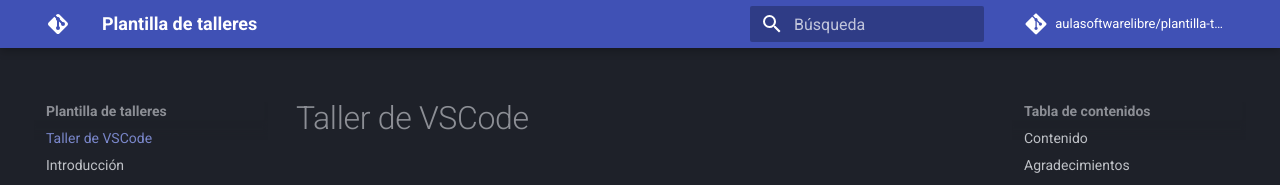
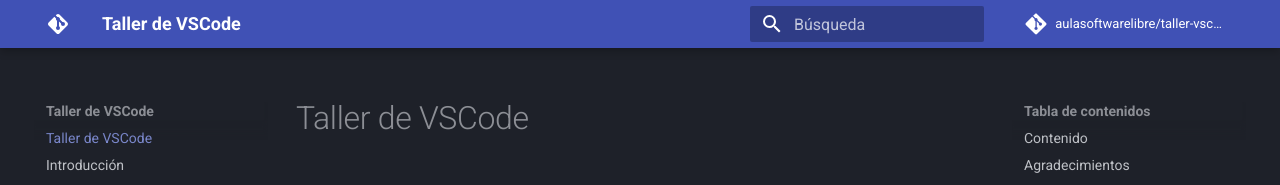
Before and after one commit to aulasoftwarelibre/taller-vscode, an MkDocs documentation site: the page built from docs/index.md, in a window 1280 px wide. Shown: the top 185 px of the page. Built offline with MkDocs 1.6.1 and Material for MkDocs 9.7.7, drawn with Linux system fonts in a browser that asks for light colours; comment, search, counter and statistics services are not loaded.

Commit message:
mkdocs info changed

```diff
--- a/mkdocs.yml
+++ b/mkdocs.yml
@@ -1,21 +1,21 @@
-site_name: "Plantilla de talleres"
-site_author: "Aula de Software Libre <aulasoftwarelibre@uco.es>"
-site_description: "Plantilla para crear documentación de los talleres del aula"
-site_url: "https://github.com/aulasoftwarelibre/plantilla-talleres"
+site_name: 'Taller de VSCode'
+site_author: 'Aula de Software Libre <aulasoftwarelibre@uco.es>'
+site_description: 'Taller del editor Visual Studio Code'
+site_url: 'https://github.com/aulasoftwarelibre/plantilla-talleres'
 
-repo_name: "aulasoftwarelibre/plantilla-talleres"
-repo_url: "https://github.com/aulasoftwarelibre/plantilla-talleres"
+repo_name: 'aulasoftwarelibre/taller-vscode'
+repo_url: 'https://github.com/aulasoftwarelibre/taller-vscode'
 
 copyright: Copyleft - CC BY-NC 4.0 - Aula de Software Libre
 
 theme:
-  favicon: "images/logoasl.png"
+  favicon: 'images/logoasl.png'
   features:
     - navigation.instant
   icon:
     logo: material/git
-  name: "material"
-  language: "es"
+  name: 'material'
+  language: 'es'
   palette:
     scheme: slate
 
@@ -30,15 +30,15 @@
 extra:
   social:
     - icon: fontawesome/brands/github
-      link: "https://github.com/aulasoftwarelibre"
+      link: 'https://github.com/aulasoftwarelibre'
     - icon: fontawesome/brands/twitter
-      link: "https://twitter.com/aulasl"
+      link: 'https://twitter.com/aulasl'
     - icon: fontawesome/brands/facebook
-      link: "https://facebook.com/aulasl"
+      link: 'https://facebook.com/aulasl'
     - icon: fontawesome/brands/instagram
-      link: "https://instagram.com/aulasoftwarelibre"
+      link: 'https://instagram.com/aulasoftwarelibre'
     - icon: fontawesome/brands/youtube
-      link: "https://www.youtube.com/c/AulaSoftwareLibre"
+      link: 'https://www.youtube.com/c/AulaSoftwareLibre'
 
 markdown_extensions:
   - admonition: ~
@@ -56,5 +56,5 @@
       emoji_generator: !!python/name:materialx.emoji.to_svg
 
 google_analytics:
-  - "UA-51754922-1"
-  - "auto"
+  - 'UA-51754922-1'
+  - 'auto'
```
